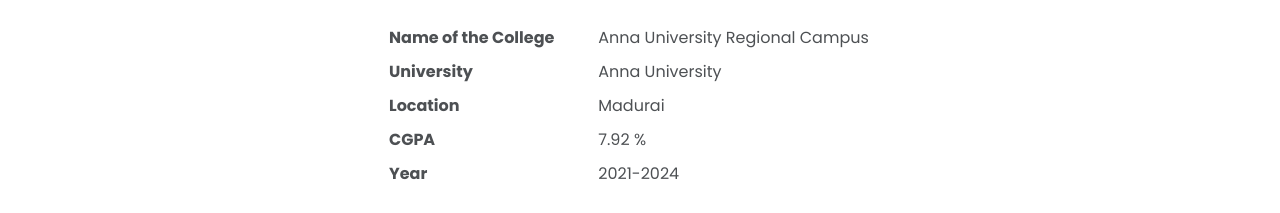
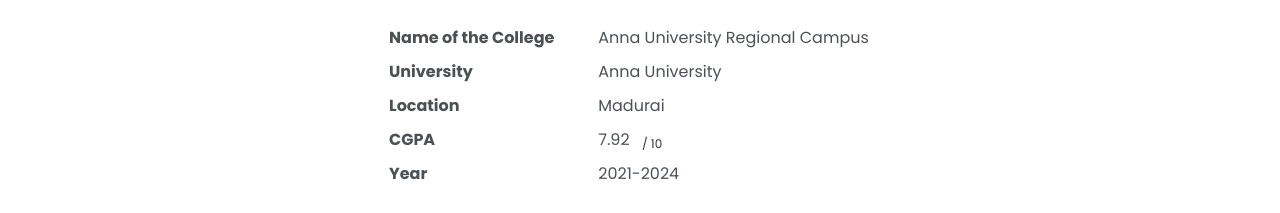
Before and after one commit to siva-002/PORTFOLIO-REACT, a React (Create React App) app: page / in a window 1280 px wide. Shown: the part 1040-1253 px from the top of the page. Built offline with nearby package versions, Linux system fonts and the light colour scheme.

Commit message:
Update Education.js

```diff
--- a/src/PORTFOLIO/components/Education.js
+++ b/src/PORTFOLIO/components/Education.js
@@ -45,7 +45,7 @@
                         <tr><th>Name of the College</th><td className=''>Anna University Regional Campus</td></tr>
                         <tr><th>University</th><td className=''>Anna University</td></tr>
                         <tr><th>Location</th><td className=''>Madurai</td></tr>
-                        <tr><th>CGPA</th><td className=''>7.92 % </td></tr>
+                        <tr><th>CGPA</th><td className=''>7.92 <sub> / 10</sub> </td></tr>
                         <tr><th>Year</th><td className=''>2021-2024</td></tr>
 
                 </table>
```
